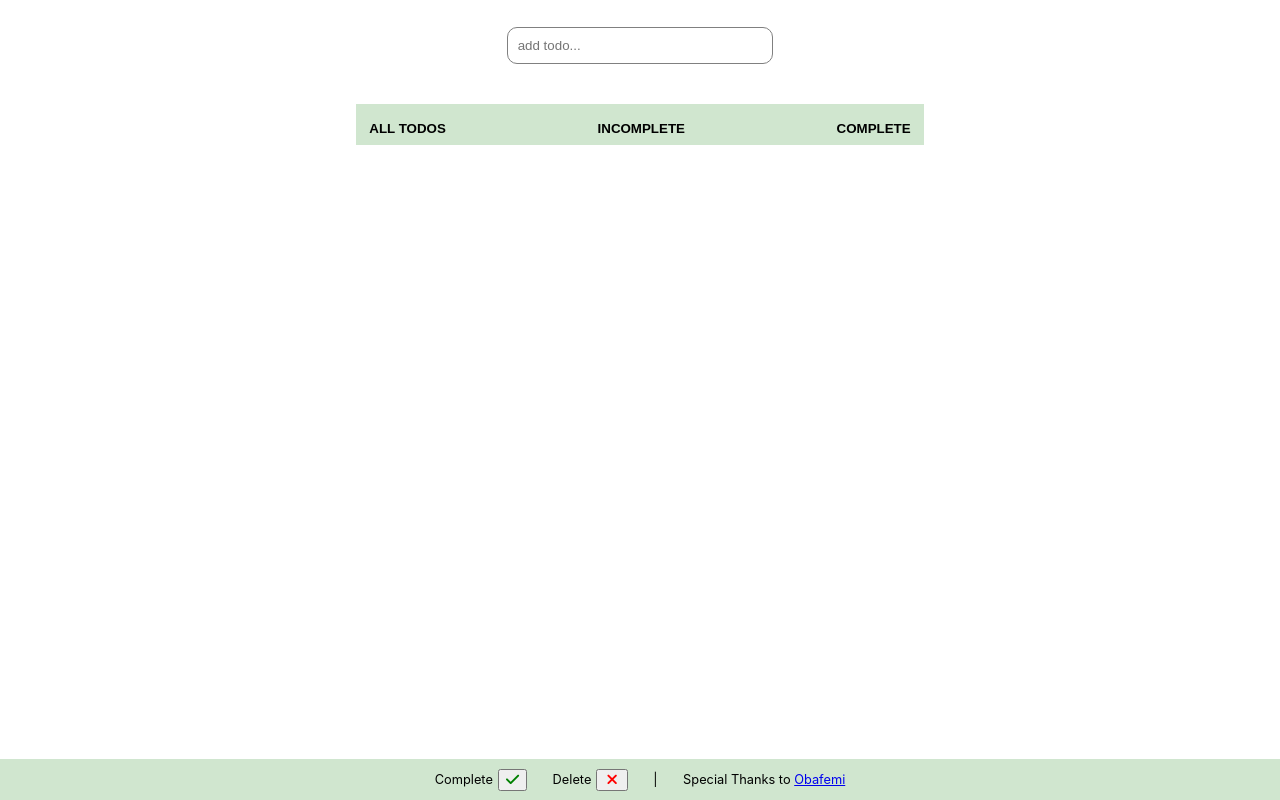
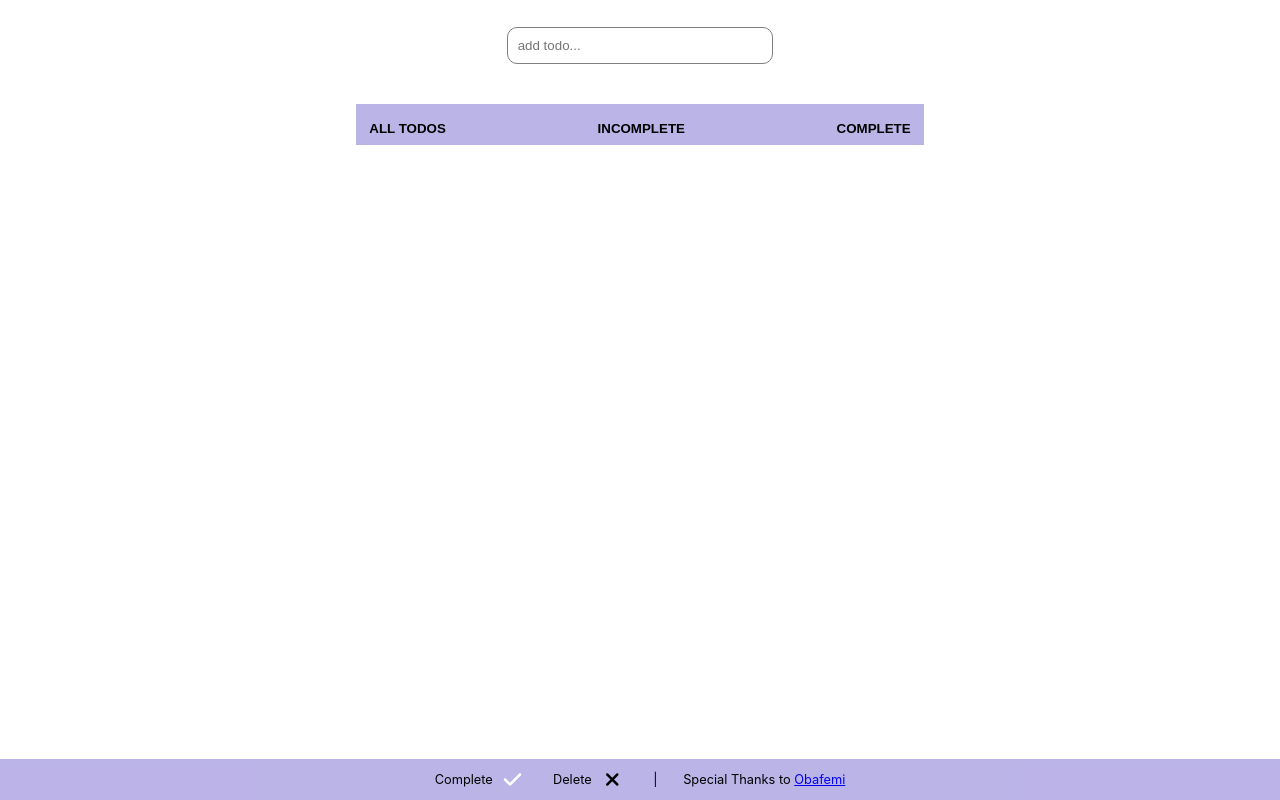
Before and after one commit to oswhytecodes/TodoApp-React, a React (Create React App) app: page / in a window 1280 px wide. Built offline with nearby package versions, Linux system fonts and the light colour scheme.

Commit message:
changed the colors

```diff
--- a/src/App.js
+++ b/src/App.js
@@ -104,13 +104,13 @@ export default function App() {
       <div className="footer">
         <div className="footer-section">
           <p>Complete</p>
-          <button>
+          <button style={{background:"transparent", border:"none"}}>
             <i className="fa-solid fa-check" />
           </button>
         </div>
         <div className="footer-section">
           <p>Delete</p>{" "}
-          <button>
+          <button style={{background:"transparent", border:"none"}}>
             <i className="fa-solid fa-xmark" />
           </button>
         </div>
--- a/src/index.css
+++ b/src/index.css
@@ -61,7 +61,7 @@ input {
   border: none;
   width: 100%;
   display: inline;
-  background-color: rgb(208, 230, 207);
+  background-color: rgba(183, 175, 230, 0.939);
 }
 
 .filter-btn {
@@ -76,7 +76,7 @@ input {
   cursor: pointer;
 }
 .toggle-btns:hover {
-  background-color: rgb(117, 212, 112);
+  background-color: rgba(131, 117, 213, 0.939);
 }
 .filter-btn:hover {
   color: #eee;
@@ -86,7 +86,7 @@ input {
 .todo {
   margin: 0.5rem;
   max-width: 600px;
-  background: rgb(166, 228, 161);
+  background: rgba(131, 117, 213, 0.939);
   font-size: 1.5rem;
   color: black;
   display: flex;
@@ -107,12 +107,12 @@ input {
   transition: all 1s ease-in-out;
 }
 .fa-check {
-  color: green;
-  font-size: 15px;
+  color: #fff;
+  font-size: 20px;
 }
 .fa-xmark {
-  color: red;
-  font-size: 15px;
+  color: #000;
+  font-size: 20px;
   margin: 0 2px;
 }
 .todo-btns {
@@ -122,6 +122,10 @@ input {
   padding: 3px;
   margin: 2px;
   margin-right: 1em;
+  background-color: transparent;
+  border: none;
+  cursor: pointer;
+
 }
 
 .footer {
@@ -132,14 +136,13 @@ input {
   align-items: center;
   justify-content: center;
   gap: 2em;
-  padding: 0 .2em;
+  padding: 0 0.2em;
   font-size: 0.8em;
-  background-color: rgb(208, 230, 207);
+  background-color: rgba(183, 175, 230, 0.939);
 }
 .footer-section {
   display: flex;
   justify-content: space-between;
-
   align-items: center;
   gap: 5px;
 }
```
